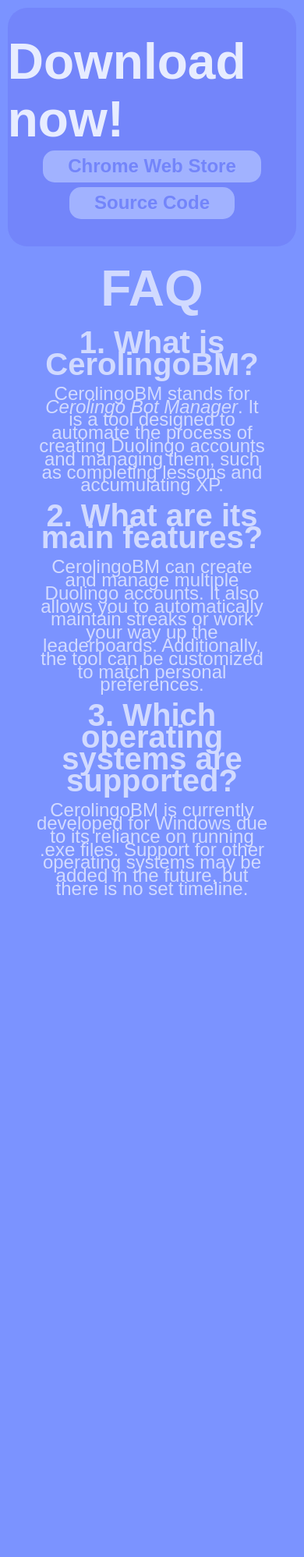
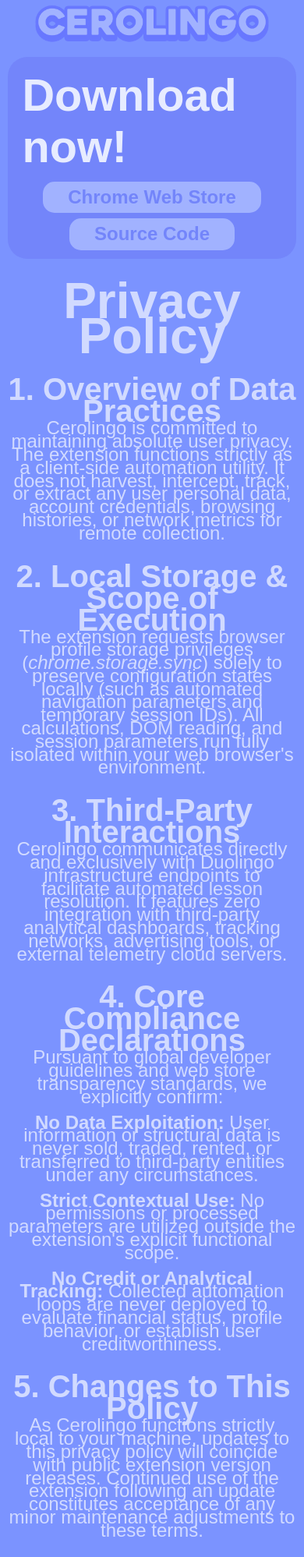
Before and after one commit to ancym0n/Cerolingo, a plain HTML site: page privacy/index.html in a window 390 px wide. Shown: the top 1997 px of the page at 78% size. Before the commit the page ends 1181 px from the top, so only its background shows below. Drawn offline with Linux system fonts and the light colour scheme; a web font is replaced by a local one.

Commit message:
[⚖️] New privacy policy website

```diff
--- a/privacy/index.html
+++ b/privacy/index.html
@@ -7,16 +7,19 @@
     <link rel="stylesheet" href="../src/css/resize.css" />
     <link rel="stylesheet" href="../src/css/content.css" />
     <link rel="stylesheet" href="../src/css/hover.css" />
-    <link rel="stylesheet" href="../src/css/faq.css" />
+    <link rel="stylesheet" href="../src/css/privacy.css" />
+    <link rel="stylesheet" href="../src/css/banner.css" />
     <link
       rel="shortcut icon"
-      href="src/img/cerolingobm-logo.png"
+      href="../src/img/cerolingo-logo.png"
       type="image/x-icon"
     />
-    <title>CerolingoBM</title>
+    <title>Cerolingo</title>
   </head>
   <body>
-    <img src="src/img/cerolingo-title.png" alt="" />
+    <section id="banner">
+      <img src="../src/img/cerolingo-title.png" alt="" />
+    </section>
     <section id="content">
       <h1>Download now!</h1>
       <a href="https://github.com/ancym0n/Cerolingo/releases"
@@ -24,33 +27,74 @@
       >
       <a href="https://github.com/ancym0n/Cerolingo">Source Code</a>
     </section>
-    <section id="faq">
-      <h1>FAQ</h1>
+    <section id="privacy">
+      <h1>Privacy Policy</h1>
+
       <div>
-        <h2>1. What is CerolingoBM?</h2>
+        <h2>1. Overview of Data Practices</h2>
         <p>
-          CerolingoBM stands for <em>Cerolingo Bot Manager</em>. It is a tool
-          designed to automate the process of creating Duolingo accounts and
-          managing them, such as completing lessons and accumulating XP.
-        </p>
-      </div>
-      <div>
-        <h2>2. What are its main features?</h2>
-
-        <p>
-          CerolingoBM can create and manage multiple Duolingo accounts. It also
-          allows you to automatically maintain streaks or work your way up the
-          leaderboards. Additionally, the tool can be customized to match
-          personal preferences.
+          Cerolingo is committed to maintaining absolute user privacy. The
+          extension functions strictly as a client-side automation utility. It
+          does not harvest, intercept, track, or extract any user personal data,
+          account credentials, browsing histories, or network metrics for remote
+          collection.
         </p>
       </div>
 
       <div>
-        <h2>3. Which operating systems are supported?</h2>
+        <h2>2. Local Storage & Scope of Execution</h2>
         <p>
-          CerolingoBM is currently developed for Windows due to its reliance on
-          running .exe files. Support for other operating systems may be added
-          in the future, but there is no set timeline.
+          The extension requests browser profile storage privileges
+          (<i>chrome.storage.sync</i>) solely to preserve configuration states
+          locally (such as automated navigation parameters and temporary session
+          IDs). All calculations, DOM reading, and session parameters run fully
+          isolated within your web browser's environment.
+        </p>
+      </div>
+
+      <div>
+        <h2>3. Third-Party Interactions</h2>
+        <p>
+          Cerolingo communicates directly and exclusively with Duolingo
+          infrastructure endpoints to facilitate automated lesson resolution. It
+          features zero integration with third-party analytical dashboards,
+          tracking networks, advertising tools, or external telemetry cloud
+          servers.
+        </p>
+      </div>
+
+      <div>
+        <h2>4. Core Compliance Declarations</h2>
+        <p>
+          Pursuant to global developer guidelines and web store transparency
+          standards, we explicitly confirm:
+        </p>
+        <ul>
+          <li>
+            <strong>No Data Exploitation:</strong> User information or
+            structural data is never sold, traded, rented, or transferred to
+            third-party entities under any circumstances.
+          </li>
+          <li>
+            <strong>Strict Contextual Use:</strong> No permissions or processed
+            parameters are utilized outside the extension's explicit functional
+            scope.
+          </li>
+          <li>
+            <strong>No Credit or Analytical Tracking:</strong> Collected
+            automation loops are never deployed to evaluate financial status,
+            profile behavior, or establish user creditworthiness.
+          </li>
+        </ul>
+      </div>
+
+      <div>
+        <h2>5. Changes to This Policy</h2>
+        <p>
+          As Cerolingo functions strictly local to your machine, updates to this
+          privacy policy will coincide with public extension version releases.
+          Continued use of the extension following an update constitutes
+          acceptance of any minor maintenance adjustments to these terms.
         </p>
       </div>
     </section>
--- /dev/null
+++ b/src/css/banner.css
@@ -0,0 +1,41 @@
+/* #banner {
+  width: 95%;
+  display: grid;
+  padding: 2rem 0;
+  justify-items: center;
+  align-items: center;
+  margin: 2.5% 2.5% 0 2.5%;
+  background-color: var(--alt-main-color);
+  border-radius: 20px;
+  border-bottom-right-radius: 0;
+  border-bottom-left-radius: 0;
+  position: relative;
+}
+
+#banner,
+#banner::before {
+  border-bottom-right-radius: 0 !important;
+  border-bottom-left-radius: 0 !important;
+}
+
+#banner::before {
+  content: "";
+  position: absolute;
+  background-color: var(--dark-main-color);
+  width: 100%;
+  height: 100%;
+  padding: 0.8%;
+  border-radius: 25px;
+  z-index: -1;
+}
+*/
+
+#banner {
+  display: grid;
+  justify-items: center;
+  align-items: center;
+}
+
+#banner > img {
+  width: 80%;
+}
--- a/src/css/faq.css
+++ b/src/css/faq.css
@@ -28,3 +28,13 @@
   text-align: center;
   width: 80%;
 }
+
+:has(a[href="privacy"]) {
+  display: grid;
+  justify-items: center;
+}
+
+a[href="privacy"] {
+  display: block;
+  max-width: 20rem;
+}
--- a/src/css/hover.css
+++ b/src/css/hover.css
@@ -1,11 +1,12 @@
 a:hover,
 #faq h1:hover {
-  transform: rotate(-5deg) scale(1.1);
+  transform: rotate(-1deg) scale(1.1);
   color: var(--title-color);
 }
 
 h2:hover,
-p:hover {
+p:hover,
+li:hover {
   transform: scale(1.05);
   color: var(--title-color);
 }
@@ -15,5 +16,5 @@ a:hover {
 }
 
 #faq > div:hover {
-  scale: 1.1;
+  scale: 1.05;
 }
--- /dev/null
+++ b/src/css/privacy.css
@@ -0,0 +1,34 @@
+
+#privacy {
+  width: 95%;
+  margin: 0 2.5%;
+  display: grid;
+  justify-items: center;
+  align-items: center;
+  position: relative;
+  padding: 2rem 0;
+  border-radius: 20px;
+  text-align: center;
+  line-height: 0.7;
+  opacity: 0.8;
+}
+
+h2 {
+  margin-top: 2rem;
+}
+
+ul {
+  list-style-type: none;
+}
+
+li {
+  margin-top: 1rem;
+}
+
+#content {
+  padding: 0.5rem 0;
+}
+
+#content > h1 {
+  scale: 0.9;
+}
--- a/src/css/resize.css
+++ b/src/css/resize.css
@@ -6,7 +6,8 @@ h2 {
   font-size: 3rem;
 }
 p,
-a {
+a,
+li {
   font-size: 2rem;
 }
 
@@ -18,7 +19,8 @@ a {
     font-size: 2.5rem;
   }
   p,
-  a {
+  a,
+  li {
     font-size: 1.5rem;
   }
 }
```
Also changed, not shown: index.html (+49 -20 lines), src/img/cerolingo-logo.png (added), src/img/cerolingobm-title.png (deleted).
